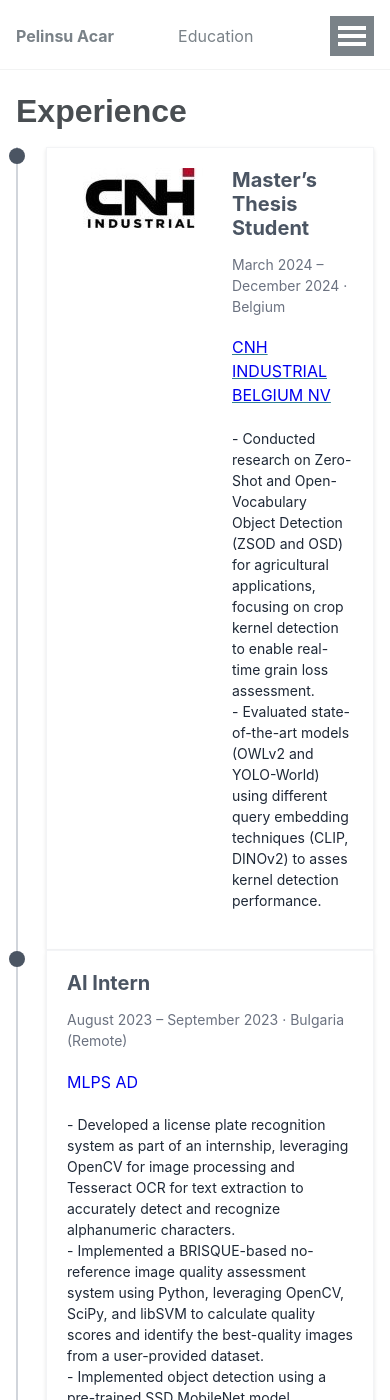
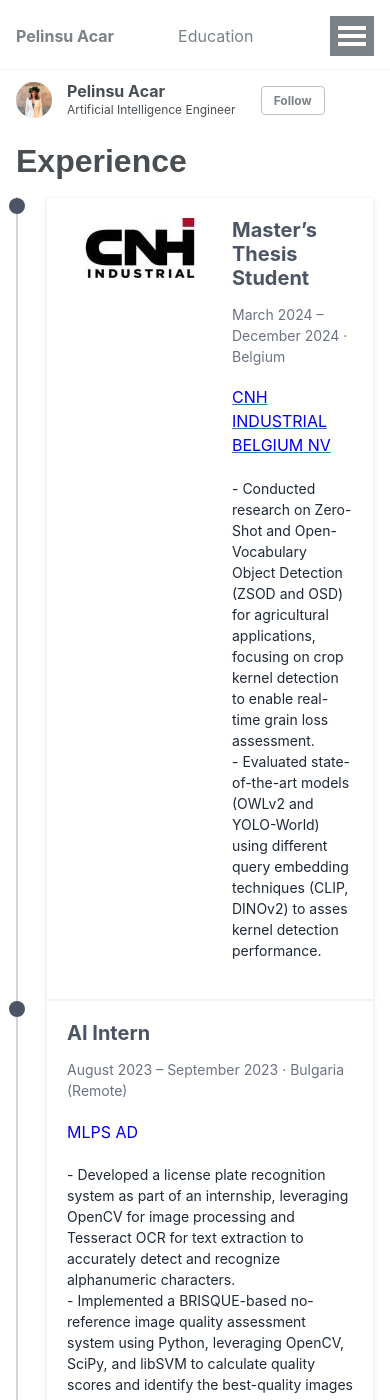
Before and after one commit to pelinsuacar/pelinsuacar.github.io, a Jekyll site: the page built from _pages/experience.md, in a window 390 px wide and 1400 px high. Built offline with Jekyll 4.4.1, drawn with Linux system fonts in a browser that asks for light colours.

Commit message:
Update timeline.html

```diff
--- a/_layouts/timeline.html
+++ b/_layouts/timeline.html
@@ -154,8 +154,17 @@ layout: default
 @media (max-width: 1023px) {
   #main {
     flex-direction: column; /* Ensures sidebar stacks properly */
-    padding-top: 0px;
+    padding-top: 50px;
   }
+  .page__title {
+  text-align: left;
+  font-family: Arial, sans-serif;
+  font-size: 2em; /* Adjust font size */
+  font-weight: bold;
+  color: dark grey;
+  margin: 0px 0 20px; /* Add sufficient margin above and below */
+  padding-top: 10px; /* Add padding in case of header overlap */
+}
 }
 
 
```
